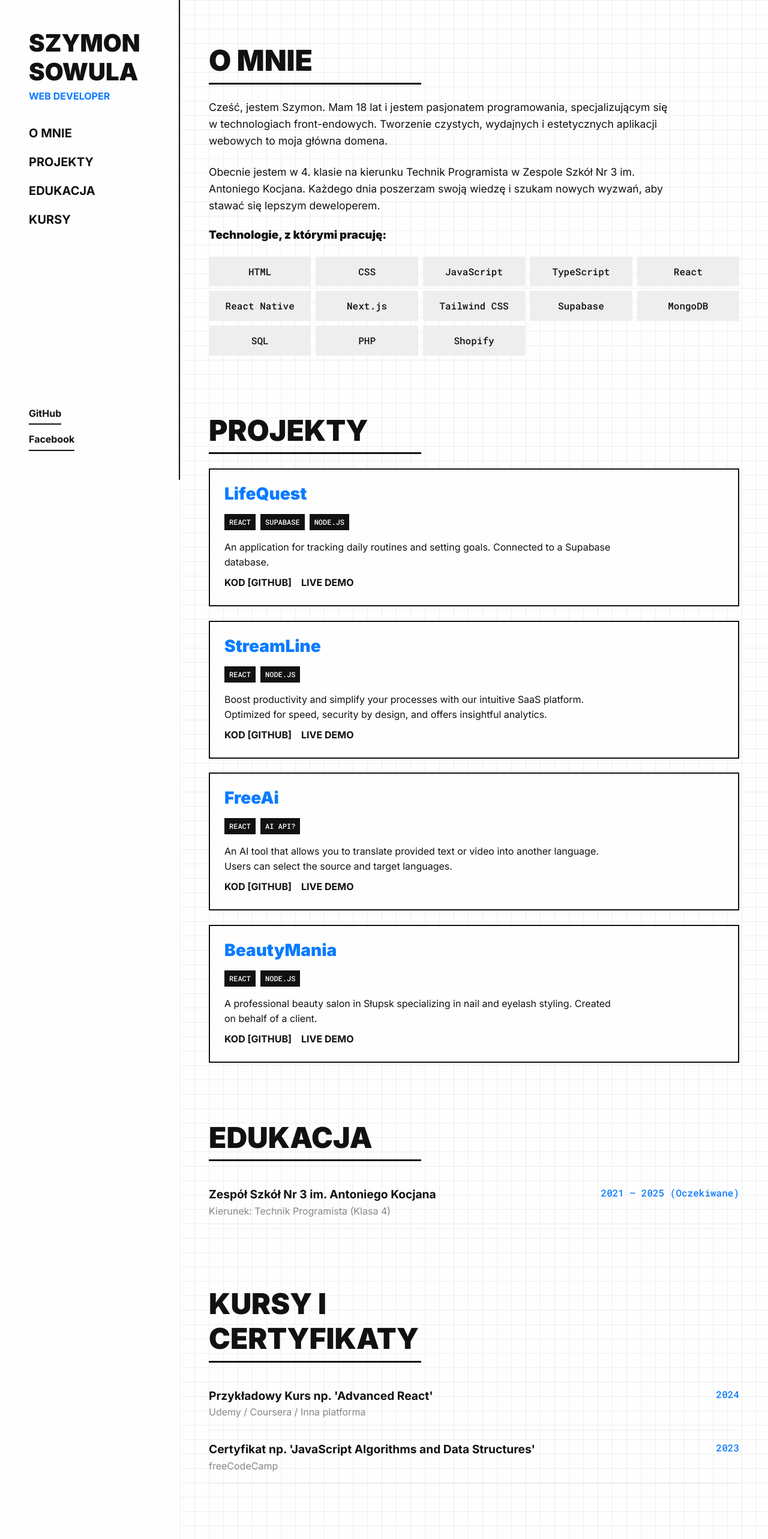
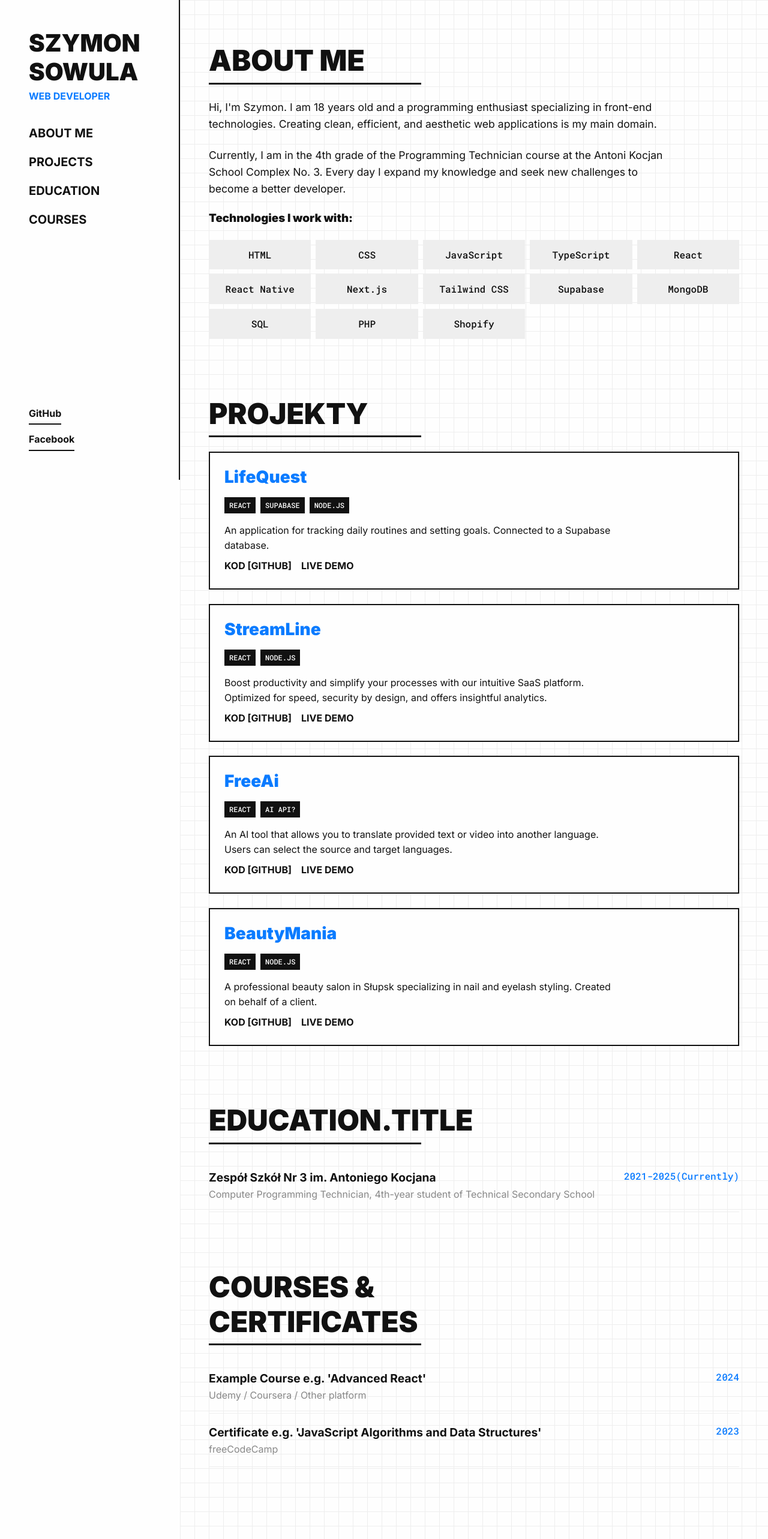
Before and after one commit to SzymonnSowula/portfolio, a React (Vite) app: page / in a window 1280 px wide. Shown: the top 2566 px of the page at 60% size. Built offline with nearby package versions, Linux system fonts and the light colour scheme.

Commit message:
Initial commit: Nowe portfolio React

```diff
--- a/package.json
+++ b/package.json
@@ -11,8 +11,11 @@
   },
   "dependencies": {
     "framer-motion": "^12.23.24",
+    "i18next": "^25.6.2",
+    "i18next-browser-languagedetector": "^8.2.0",
     "react": "^19.2.0",
-    "react-dom": "^19.2.0"
+    "react-dom": "^19.2.0",
+    "react-i18next": "^16.3.1"
   },
   "devDependencies": {
     "@eslint/js": "^9.39.1",
--- a/src/components/About.jsx
+++ b/src/components/About.jsx
@@ -1,29 +1,28 @@
 import React from 'react'
 import Section from './Section'
+import { useTranslation } from 'react-i18next';
 
-// Twoje umiejętności
 const skills = [
   'HTML', 'CSS', 'JavaScript', 'TypeScript', 'React',
   'React Native', 'Next.js', 'Tailwind CSS', 'Supabase',
-  'MongoDB', 'SQL', 'PHP','Shopify'
+  'MongoDB', 'SQL', 'PHP', 'Shopify'
 ];
 
 function About() {
+  const { t } = useTranslation();
+
   return (
-    <Section title="O Mnie" id="o-mnie">
+
+    <Section title={t('about.title')} id="o-mnie">
       <p className="about-text">
-        Cześć, jestem Szymon. Mam 18 lat i jestem pasjonatem programowania,
-        specjalizującym się w technologiach front-endowych.
-        Tworzenie czystych, wydajnych i estetycznych aplikacji webowych to moja główna domena.
+        {t('about.p1')}
       </p>
       <p className="about-text">
-        Obecnie jestem w 4. klasie na kierunku Technik Programista w
-        Zespole Szkół Nr 3 im. Antoniego Kocjana.
-        Każdego dnia poszerzam swoją wiedzę i szukam nowych wyzwań,
-        aby stawać się lepszym deweloperem.
+        {t('about.p2')}
       </p>
 
-      <h3>Technologie, z którymi pracuję:</h3>
+      <h3>{t('about.skillsTitle')}</h3>
+
       <div className="skills-grid">
         {skills.map(skill => (
           <div key={skill} className="skill-item">
--- a/src/components/Courses.jsx
+++ b/src/components/Courses.jsx
@@ -1,25 +1,17 @@
 import React from 'react'
 import Section from './Section'
-
-// UZUPEŁNIJ WŁASNYMI KURSAMI
-const myCourses = [
-  {
-    title: "Przykładowy Kurs np. 'Advanced React'",
-    issuer: "Udemy / Coursera / Inna platforma",
-    date: "2024"
-  },
-  {
-    title: "Certyfikat np. 'JavaScript Algorithms and Data Structures'",
-    issuer: "freeCodeCamp",
-    date: "2023"
-  }
-];
+import { useTranslation } from 'react-i18next';
 
 function Courses() {
+  const { t } = useTranslation();
+  const myCourses = t('courses.items', { returnObjects: true });
+
   return (
-    <Section title="Kursy i Certyfikaty" id="kursy">
+
+    <Section title={t('courses.title')} id="kursy">
       <ul className="item-list">
         {myCourses.map(course => (
+
           <li key={course.title} className="list-item">
             <span className="item-date">{course.date}</span>
             <div className="item-title">{course.title}</div>
--- a/src/components/Education.jsx
+++ b/src/components/Education.jsx
@@ -1,16 +1,20 @@
 import React from 'react'
 import Section from './Section'
+import { useTranslation } from 'react-i18next';
 
 function Education() {
+  const { t } = useTranslation();
+
   return (
-    <Section title="Edukacja" id="edukacja">
+
+    <Section title={t('education.title')} id="edukacja">
       <ul className="item-list">
         <li className="list-item">
-          <span className="item-date">2021 – 2025 (Oczekiwane)</span>
-          <div className="item-title">Zespół Szkół Nr 3 im. Antoniego Kocjana</div>
-          <div className="item-subtitle">Kierunek: Technik Programista (Klasa 4)</div>
+
+          <span className="item-date">{t('education.year')}</span>
+          <div className="item-title">{t('education.p3')}</div>
+          <div className="item-subtitle">{t('education.p4')}</div>
         </li>
-        {/* Możesz dodać tu więcej szkół w przyszłości */}
       </ul>
     </Section>
   )
--- a/src/components/Nav.jsx
+++ b/src/components/Nav.jsx
@@ -1,22 +1,23 @@
 import React from 'react'
-
+import { useTranslation } from 'react-i18next';
 function Nav() {
+    const { t } = useTranslation();
   return (
-    <aside className="nav-sidebar">
+ <aside className="nav-sidebar">
       <div>
         <div className="nav-header">
           <h1>SZYMON SOWULA</h1>
-          <p className="subtitle">Web Developer</p>
+
+          <p className="subtitle">{t('subtitle')}</p>
         </div>
         <ul className="nav-links">
-          <li><a href="#o-mnie">O mnie</a></li>
-          <li><a href="#projekty">Projekty</a></li>
-          <li><a href="#edukacja">Edukacja</a></li>
-          <li><a href="#kursy">Kursy</a></li>
+
+          <li><a href="#o-mnie">{t('nav.about')}</a></li>
+          <li><a href="#projekty">{t('nav.projects')}</a></li>
+          <li><a href="#edukacja">{t('nav.education')}</a></li>
+          <li><a href="#kursy">{t('nav.courses')}</a></li>
         </ul>
       </div>
-
-      {/* ZAKTUALIZOWANA STOPKA Z LINKAMI SPOŁECZNOŚCIOWYMI */}
       <footer className="nav-footer">
         <a
           href="https://github.com/SzymonnSowula"
--- /dev/null
+++ b/src/i18n.js
@@ -0,0 +1,35 @@
+
+import i18n from 'i18next';
+import { initReactI18next } from 'react-i18next';
+import LanguageDetector from 'i18next-browser-languagedetector';
+
+import enTranslation from './locales/en/translation.json';
+import plTranslation from './locales/pl/translation.json';
+
+const resources = {
+  en: {
+    translation: enTranslation
+  },
+  pl: {
+    translation: plTranslation
+  }
+};
+
+i18n
+  .use(LanguageDetector)
+  .use(initReactI18next)
+  .init({
+    resources,
+    fallbackLng: 'en',
+
+    detection: {
+      order: ['navigator', 'htmlTag'],
+      caches: []
+    },
+
+    interpolation: {
+      escapeValue: false
+    }
+  });
+
+export default i18n;
--- /dev/null
+++ b/src/locales/en/translation.json
@@ -0,0 +1,35 @@
+{
+  "subtitle": "Web Developer",
+  "nav": {
+    "about": "About me",
+    "projects": "Projects",
+    "education": "Education",
+    "courses": "Courses"
+  },
+  "about": {
+    "title": "About Me",
+    "p1": "Hi, I'm Szymon. I am 18 years old and a programming enthusiast specializing in front-end technologies. Creating clean, efficient, and aesthetic web applications is my main domain.",
+    "p2": "Currently, I am in the 4th grade of the Programming Technician course at the Antoni Kocjan School Complex No. 3. Every day I expand my knowledge and seek new challenges to become a better developer.",
+    "skillsTitle": "Technologies I work with:"
+  },
+ "education": {
+        "year": "2021-2025(Currently)",
+        "p3": "Zespół Szkół Nr 3 im. Antoniego Kocjana",
+        "p4": "Computer Programming Technician, 4th-year student of Technical Secondary School"
+    },
+"courses": {
+    "title": "Courses & Certificates",
+    "items": [
+      {
+        "title": "Example Course e.g. 'Advanced React'",
+        "issuer": "Udemy / Coursera / Other platform",
+        "date": "2024"
+      },
+      {
+        "title": "Certificate e.g. 'JavaScript Algorithms and Data Structures'",
+        "issuer": "freeCodeCamp",
+        "date": "2023"
+      }
+    ]
+  }
+}
--- /dev/null
+++ b/src/locales/pl/translation.json
@@ -0,0 +1,35 @@
+{
+  "subtitle": "Web Developer",
+  "nav": {
+    "about": "O mnie",
+    "projects": "Projekty",
+    "education": "Edukacja",
+    "courses": "Kursy"
+  },
+  "about": {
+    "title": "O Mnie",
+    "p1": "Cześć, jestem Szymon. Mam 18 lat i jestem pasjonatem programowania, specjalizującym się w technologiach front-endowych. Tworzenie czystych, wydajnych i estetycznych aplikacji webowych to moja główna domena.",
+    "p2": "Obecnie jestem w 4. klasie na kierunku Technik Programista w Zespole Szkół Nr 3 im. Antoniego Kocjana. Każdego dnia poszerzam swoją wiedzę i szukam nowych wyzwań, aby stawać się lepszym deweloperem.",
+    "skillsTitle": "Technologie, z którymi pracuję:"
+  },
+    "education": {
+        "year": "2021-2025(obecnie)",
+        "p3": "Zespół Szkół Nr 3 im. Antoniego Kocjana",
+        "p4": "Kierunek: Technik Programista (Klasa 4)"
+    },
+    "courses": {
+    "title": "Kursy i Certyfikaty",
+    "items": [
+      {
+        "title": "Przykładowy Kurs np. 'Advanced React'",
+        "issuer": "Udemy / Coursera / Inna platforma",
+        "date": "2024"
+      },
+      {
+        "title": "Certyfikat np. 'JavaScript Algorithms and Data Structures'",
+        "issuer": "freeCodeCamp",
+        "date": "2023"
+      }
+    ]
+  }
+}
--- a/src/main.jsx
+++ b/src/main.jsx
@@ -1,7 +1,7 @@
 import { StrictMode } from 'react'
 import { createRoot } from 'react-dom/client'
 import App from './App.jsx'
-
+import './i18n.js';
 createRoot(document.getElementById('root')).render(
   <StrictMode>
     <App />
```
Also changed, not shown: 1 other file (tests, documents, lock files or other folders).
